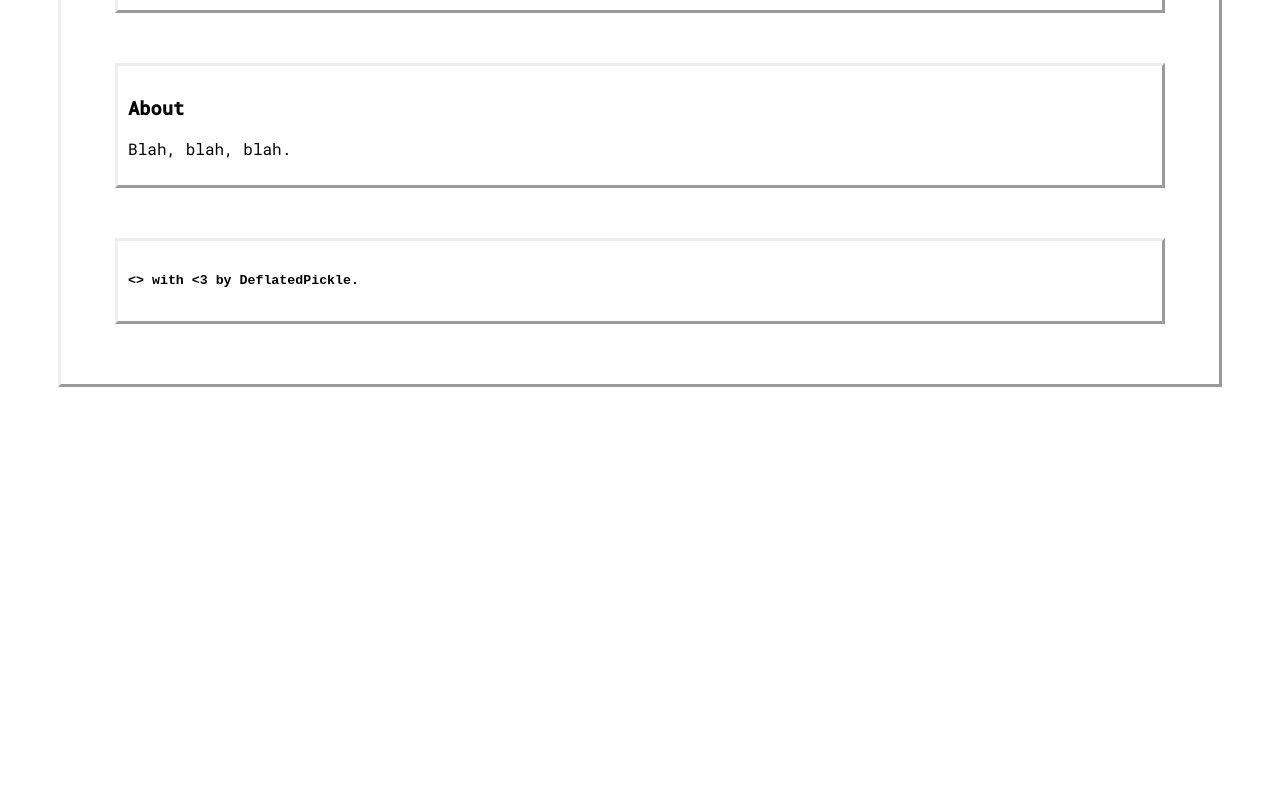
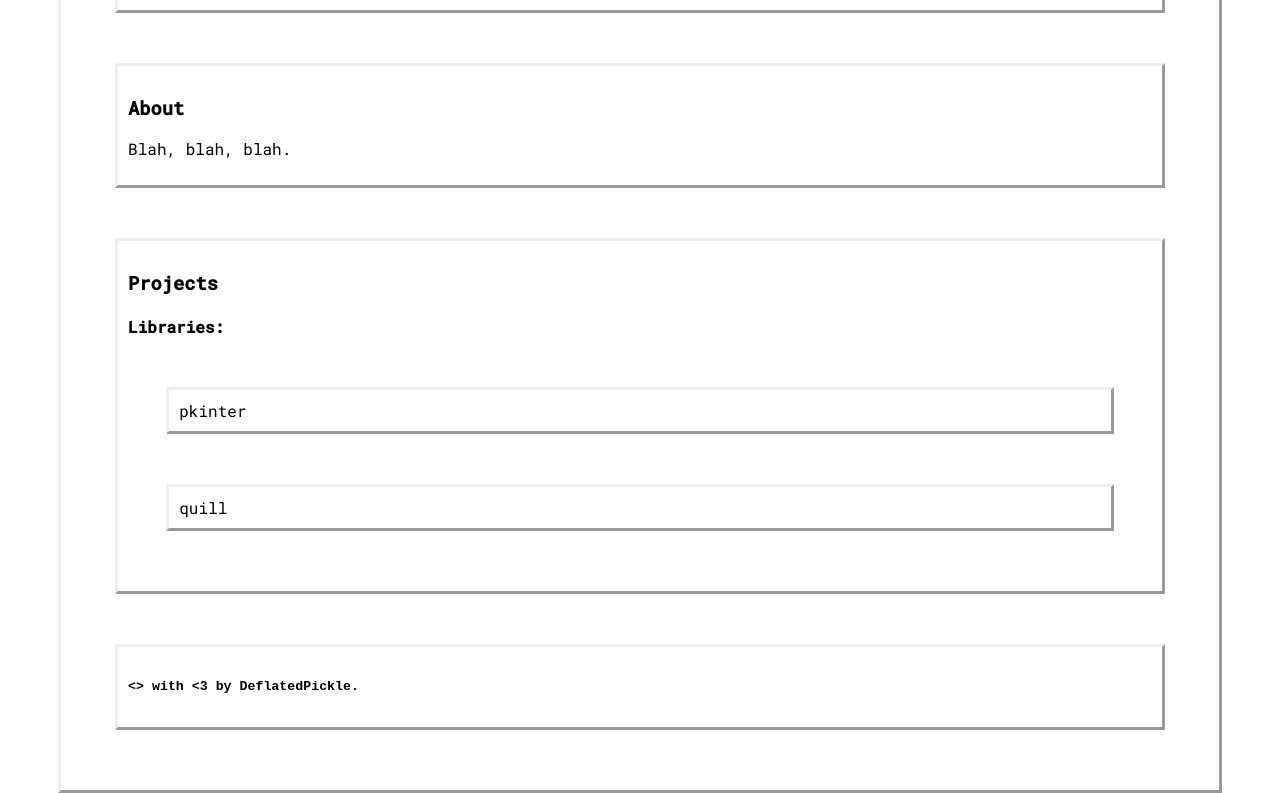
Before and after one commit to DeflatedPickle/deflatedpickle.github.io, a plain HTML site: page index.html in a window 1280 px wide. Shown: the part 212-1005 px from the top of the page. Before the commit the page ends 800 px from the top, so only its background shows below. Drawn offline with Linux system fonts and the light colour scheme.

Commit message:
Added some projects

```diff
--- a/index.html
+++ b/index.html
@@ -20,6 +20,14 @@
             </div>
 
             <div class="center">
+                <h3>Projects</h3>
+
+                <h4>Libraries:</h4>
+                <div class="center">pkinter</div>
+                <div class="center">quill</div>
+            </div>
+
+            <div class="center">
                 <h5>&lt;&gt; with &lt;3 by DeflatedPickle.</h5>
             </div>
         </div>
```
